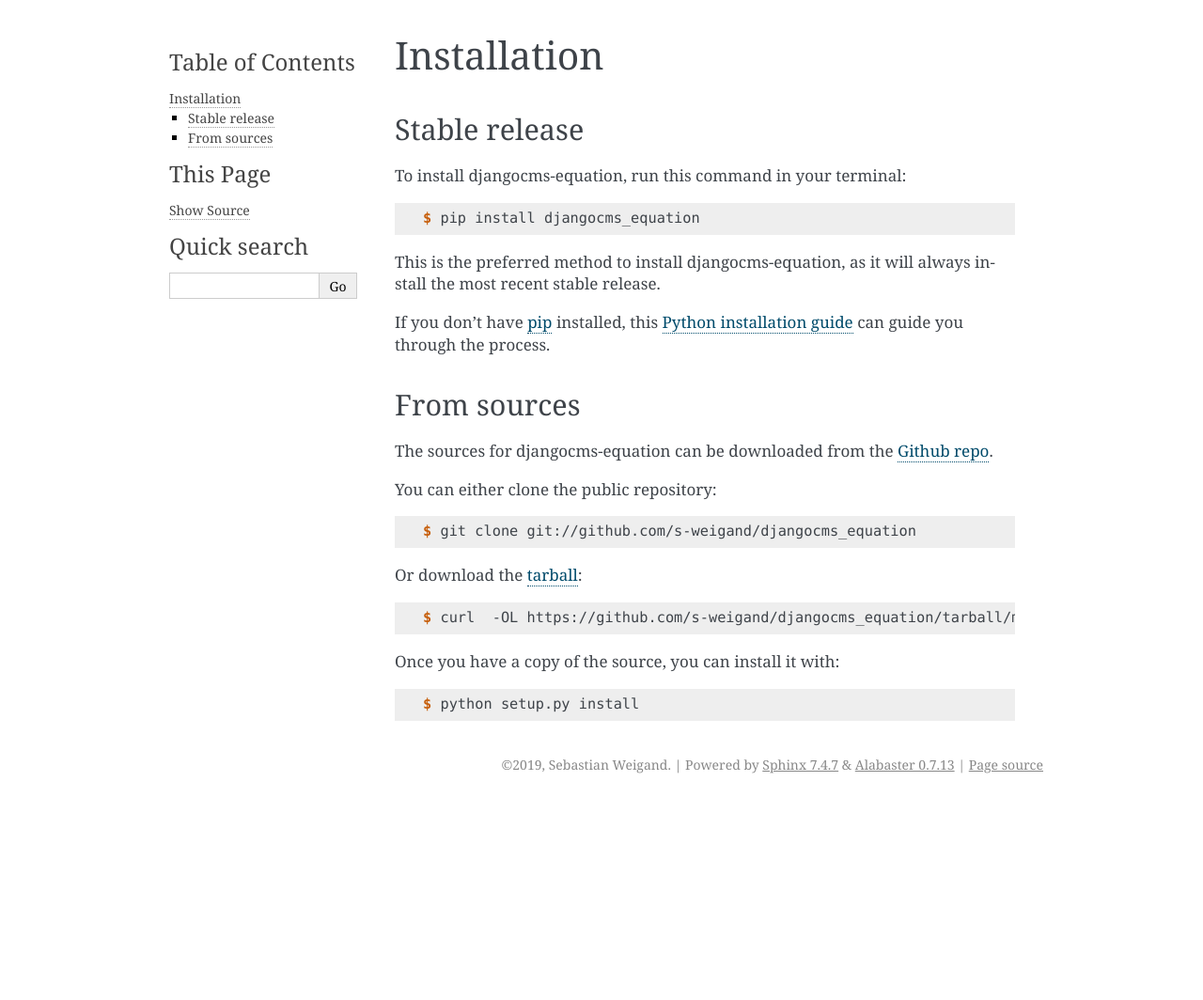
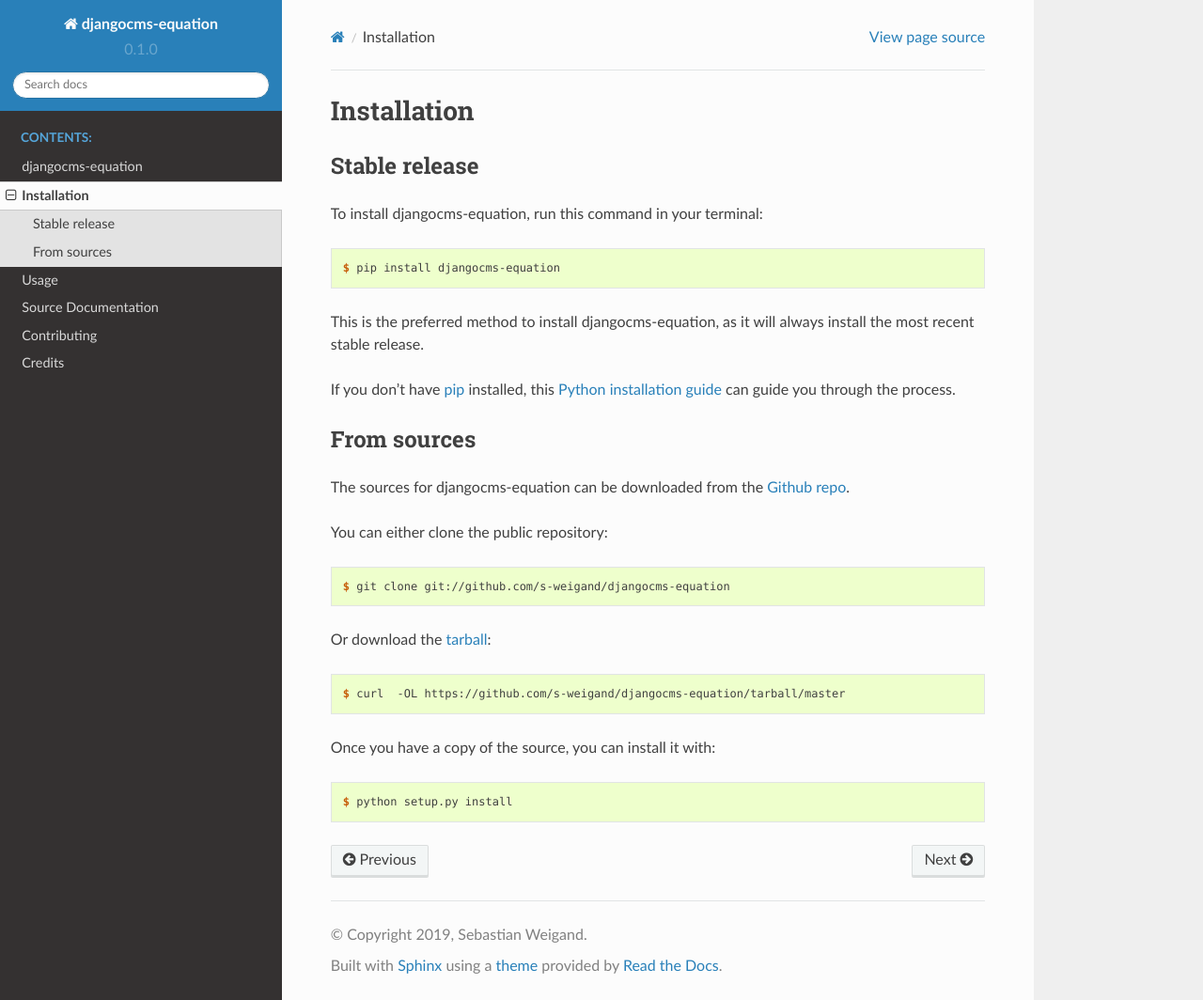
Before and after one commit to s-weigand/djangocms-equation, a Sphinx documentation site: the page built from docs/installation.rst, in a window 1280 px wide and 1064 px high. Shown: the whole window at 94% size. Built offline with Sphinx 7.4.7 and the Read the Docs theme 2.0.0, drawn with Linux system fonts in a browser that asks for light colours; pages that are not in the unit, such as notebooks, are missing from menus.

```diff
--- a/docs/conf.py
+++ b/docs/conf.py
@@ -20,7 +20,8 @@
 #
 import os
 import sys
-sys.path.insert(0, os.path.abspath('..'))
+
+sys.path.insert(0, os.path.abspath(".."))
 
 import djangocms_equation
 
@@ -32,22 +33,27 @@ import djangocms_equation
 
 # Add any Sphinx extension module names here, as strings. They can be
 # extensions coming with Sphinx (named 'sphinx.ext.*') or your custom ones.
-extensions = ['sphinx.ext.autodoc', 'sphinx.ext.viewcode']
+extensions = [
+    "sphinx.ext.autodoc",
+    "sphinx.ext.autosummary",
+    "sphinx.ext.napoleon",
+    "sphinx.ext.viewcode",
+]
 
 # Add any paths that contain templates here, relative to this directory.
-templates_path = ['_templates']
+templates_path = ["_templates"]
 
 # The suffix(es) of source filenames.
 # You can specify multiple suffix as a list of string:
 #
 # source_suffix = ['.rst', '.md']
-source_suffix = '.rst'
+source_suffix = ".rst"
 
 # The master toctree document.
-master_doc = 'index'
+master_doc = "index"
 
 # General information about the project.
-project = u'djangocms-equation'
+project = u"djangocms-equation"
 copyright = u"2019, Sebastian Weigand"
 author = u"Sebastian Weigand"
 
@@ -70,10 +76,10 @@ language = None
 # List of patterns, relative to source directory, that match files and
 # directories to ignore when looking for source files.
 # This patterns also effect to html_static_path and html_extra_path
-exclude_patterns = ['_build', 'Thumbs.db', '.DS_Store']
+exclude_patterns = ["_build", "Thumbs.db", ".DS_Store"]
 
 # The name of the Pygments (syntax highlighting) style to use.
-pygments_style = 'sphinx'
+pygments_style = "sphinx"
 
 # If true, `todo` and `todoList` produce output, else they produce nothing.
 todo_include_todos = False
@@ -84,7 +90,8 @@ todo_include_todos = False
 # The theme to use for HTML and HTML Help pages.  See the documentation for
 # a list of builtin themes.
 #
-html_theme = 'alabaster'
+html_theme = "sphinx_rtd_theme"
+html_theme_options = {"navigation_depth": -1}
 
 # Theme options are theme-specific and customize the look and feel of a
 # theme further.  For a list of options available for each theme, see the
@@ -95,13 +102,13 @@ html_theme = 'alabaster'
 # Add any paths that contain custom static files (such as style sheets) here,
 # relative to this directory. They are copied after the builtin static files,
 # so a file named "default.css" will overwrite the builtin "default.css".
-html_static_path = ['_static']
+# html_static_path = ['_static']
 
 
 # -- Options for HTMLHelp output ---------------------------------------
 
 # Output file base name for HTML help builder.
-htmlhelp_basename = 'djangocms_equationdoc'
+htmlhelp_basename = "djangocms_equationdoc"
 
 
 # -- Options for LaTeX output ------------------------------------------
@@ -110,15 +117,12 @@ latex_elements = {
     # The paper size ('letterpaper' or 'a4paper').
     #
     # 'papersize': 'letterpaper',
-
     # The font size ('10pt', '11pt' or '12pt').
     #
     # 'pointsize': '10pt',
-
     # Additional stuff for the LaTeX preamble.
     #
     # 'preamble': '',
-
     # Latex figure (float) alignment
     #
     # 'figure_align': 'htbp',
@@ -128,9 +132,13 @@ latex_elements = {
 # (source start file, target name, title, author, documentclass
 # [howto, manual, or own class]).
 latex_documents = [
-    (master_doc, 'djangocms_equation.tex',
-     u'djangocms-equation Documentation',
-     u'Sebastian Weigand', 'manual'),
+    (
+        master_doc,
+        "djangocms_equation.tex",
+        u"djangocms-equation Documentation",
+        u"Sebastian Weigand",
+        "manual",
+    )
 ]
 
 
@@ -139,9 +147,7 @@ latex_documents = [
 # One entry per manual page. List of tuples
 # (source start file, name, description, authors, manual section).
 man_pages = [
-    (master_doc, 'djangocms_equation',
-     u'djangocms-equation Documentation',
-     [author], 1)
+    (master_doc, "djangocms_equation", u"djangocms-equation Documentation", [author], 1)
 ]
 
 
@@ -151,10 +157,13 @@ man_pages = [
 # (source start file, target name, title, author,
 #  dir menu entry, description, category)
 texinfo_documents = [
-    (master_doc, 'djangocms_equation',
-     u'djangocms-equation Documentation',
-     author,
-     'djangocms_equation',
-     'One line description of project.',
-     'Miscellaneous'),
+    (
+        master_doc,
+        "djangocms_equation",
+        u"djangocms-equation Documentation",
+        author,
+        "djangocms_equation",
+        "One line description of project.",
+        "Miscellaneous",
+    )
 ]
--- a/docs/index.rst
+++ b/docs/index.rst
@@ -1,5 +1,5 @@
 Welcome to djangocms-equation's documentation!
-======================================
+==============================================
 
 .. toctree::
    :maxdepth: 2
--- a/docs/installation.rst
+++ b/docs/installation.rst
@@ -12,7 +12,7 @@ To install djangocms-equation, run this command in your terminal:
 
 .. code-block:: console
 
-    $ pip install djangocms_equation
+    $ pip install djangocms-equation
 
 This is the preferred method to install djangocms-equation, as it will always install the most recent stable release.
 
@@ -32,13 +32,13 @@ You can either clone the public repository:
 
 .. code-block:: console
 
-    $ git clone git://github.com/s-weigand/djangocms_equation
+    $ git clone git://github.com/s-weigand/djangocms-equation
 
 Or download the `tarball`_:
 
 .. code-block:: console
 
-    $ curl  -OL https://github.com/s-weigand/djangocms_equation/tarball/master
+    $ curl  -OL https://github.com/s-weigand/djangocms-equation/tarball/master
 
 Once you have a copy of the source, you can install it with:
 
@@ -47,5 +47,5 @@ Once you have a copy of the source, you can install it with:
     $ python setup.py install
 
 
-.. _Github repo: https://github.com/s-weigand/djangocms_equation
-.. _tarball: https://github.com/s-weigand/djangocms_equation/tarball/master
+.. _Github repo: https://github.com/s-weigand/djangocms-equation
+.. _tarball: https://github.com/s-weigand/djangocms-equation/tarball/master
--- /dev/null
+++ b/docs/modules.rst
@@ -0,0 +1,12 @@
+====================
+Source Documentation
+====================
+
+.. currentmodule:: djangocms_equation
+
+.. autosummary::
+    :toctree: api
+
+    djangocms_equation.cms_plugins
+    djangocms_equation.forms
+    djangocms_equation.models
--- a/setup.py
+++ b/setup.py
@@ -11,7 +11,7 @@ with open("README.rst") as readme_file:
 with open("HISTORY.rst") as history_file:
     history = history_file.read()
 
-requirements = ["django-cms>=2.3"]
+requirements = ["django-cms>=3.4"]
 
 setup_requirements = ["pytest-runner"]
 
```
Also changed, not shown: CONTRIBUTING.rst (+5 -7 lines), README.rst (+6 -5 lines), requirements_dev.txt (+17 -11 lines), .travis.yml, 2 other files.
